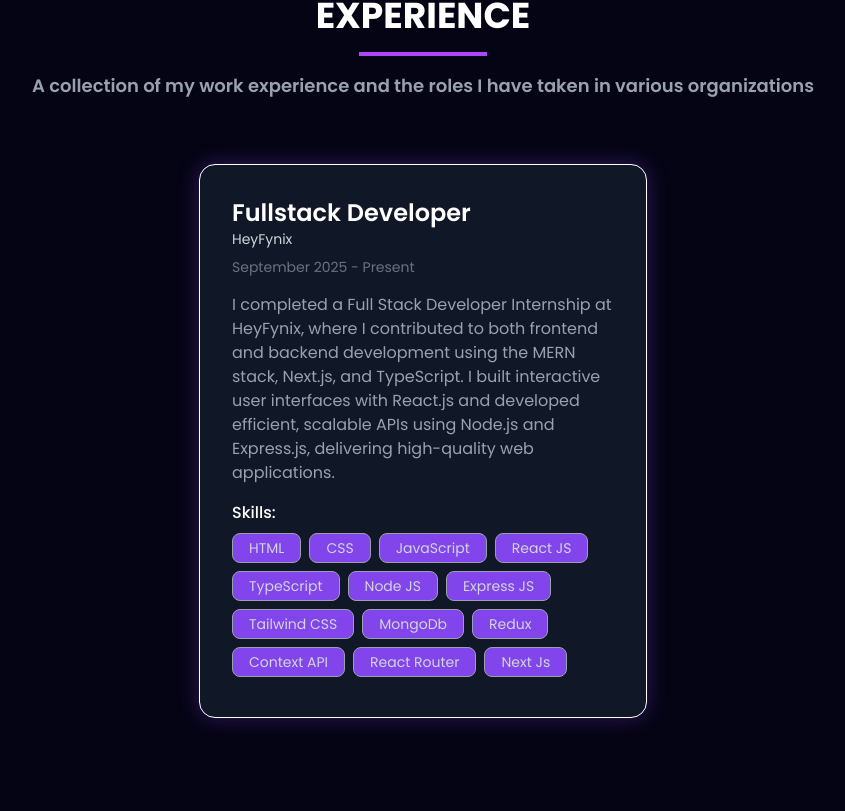
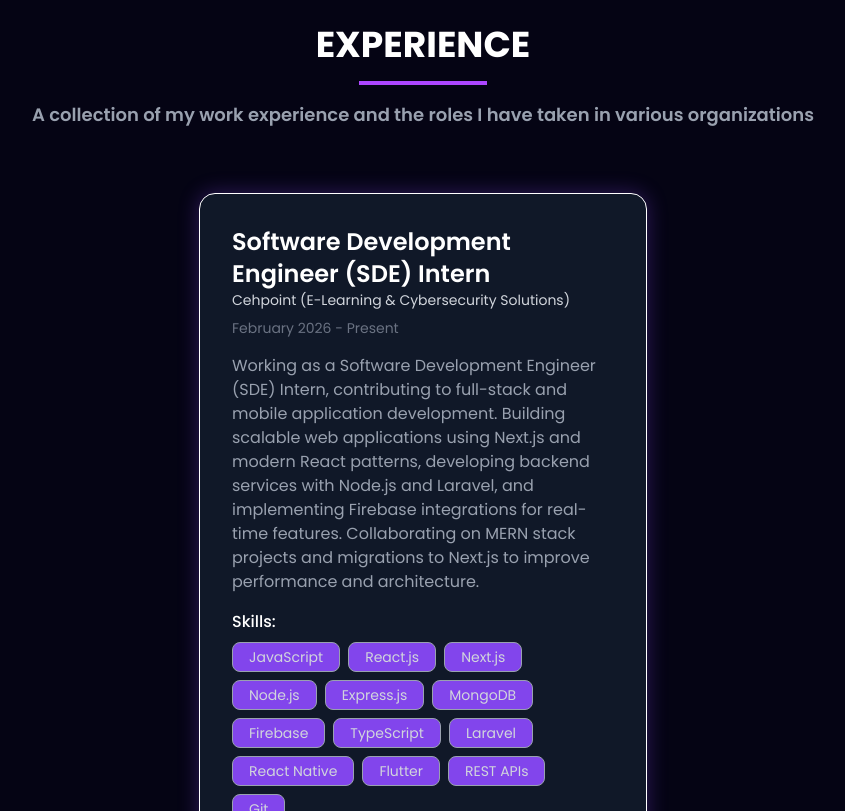
Before and after one commit to Aaditya88888/aaditya-kumar, a React (Vite) app: page / in a window 1280 px wide. Shown: the part 1989-2800 px from the top of the page, without its empty margins (217-1062 px from the left). Built offline with nearby package versions, Linux system fonts and the light colour scheme.

Commit message:
update experience section

```diff
--- a/src/components/About/About.jsx
+++ b/src/components/About/About.jsx
@@ -41,8 +41,9 @@ const About = () => {
           </h3>
           {/* About Me Paragraph */}
           <p className="text-base sm:text-lg md:text-lg text-gray-400 mb-10 mt-8 leading-relaxed">
-            I’m a Full Stack Developer specializing in the MERN stack, creating
-            scalable web applications with seamless user experiences.
+            I’m a Software Development Engineer (SDE) Intern building scalable
+            web and mobile applications using modern JavaScript technologies
+            including React, Next.js, Node.js, and Firebase.
           </p>
           {/* Resume Button */}
           <a
--- a/src/constants.js
+++ b/src/constants.js
@@ -121,7 +121,30 @@ export const SkillsInfo = [
 
 export const experiences = [
   {
-    id: 0,
+    id: 1,
+    img: webverseLogo, // replace with your actual logo variable
+    role: "Software Development Engineer (SDE) Intern",
+    company: "Cehpoint (E-Learning & Cybersecurity Solutions)",
+    date: "February 2026 - Present", // adjust if needed
+    desc: "Working as a Software Development Engineer (SDE) Intern, contributing to full-stack and mobile application development. Building scalable web applications using Next.js and modern React patterns, developing backend services with Node.js and Laravel, and implementing Firebase integrations for real-time features. Collaborating on MERN stack projects and migrations to Next.js to improve performance and architecture.",
+    skills: [
+      "JavaScript",
+      "React.js",
+      "Next.js",
+      "Node.js",
+      "Express.js",
+      "MongoDB",
+      "Firebase",
+      "TypeScript",
+      "Laravel",
+      "React Native",
+      "Flutter",
+      "REST APIs",
+      "Git",
+    ],
+  },
+  {
+    id: 1,
     img: webverseLogo,
     role: "Fullstack Developer",
     company: "HeyFynix",
```
